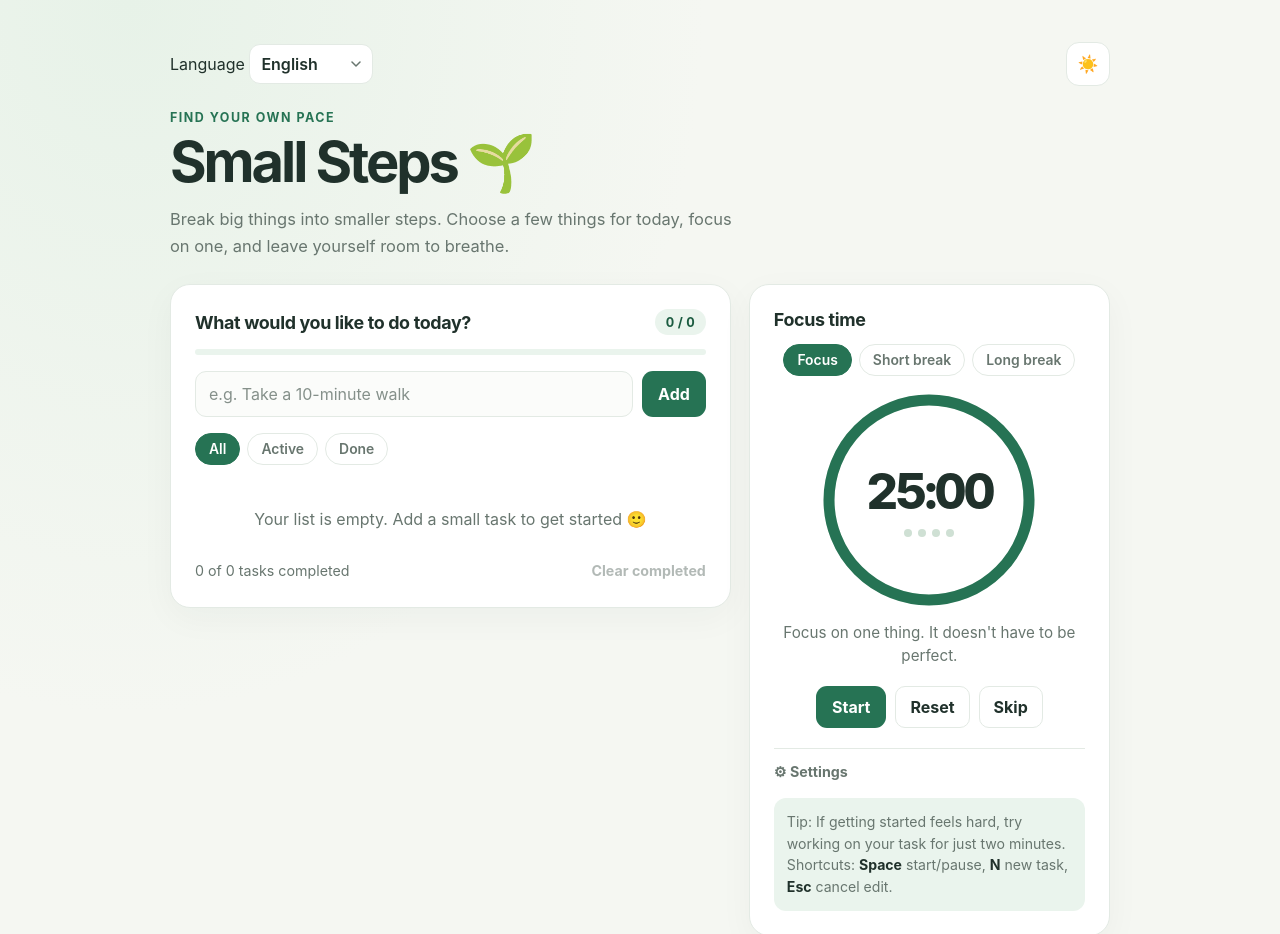
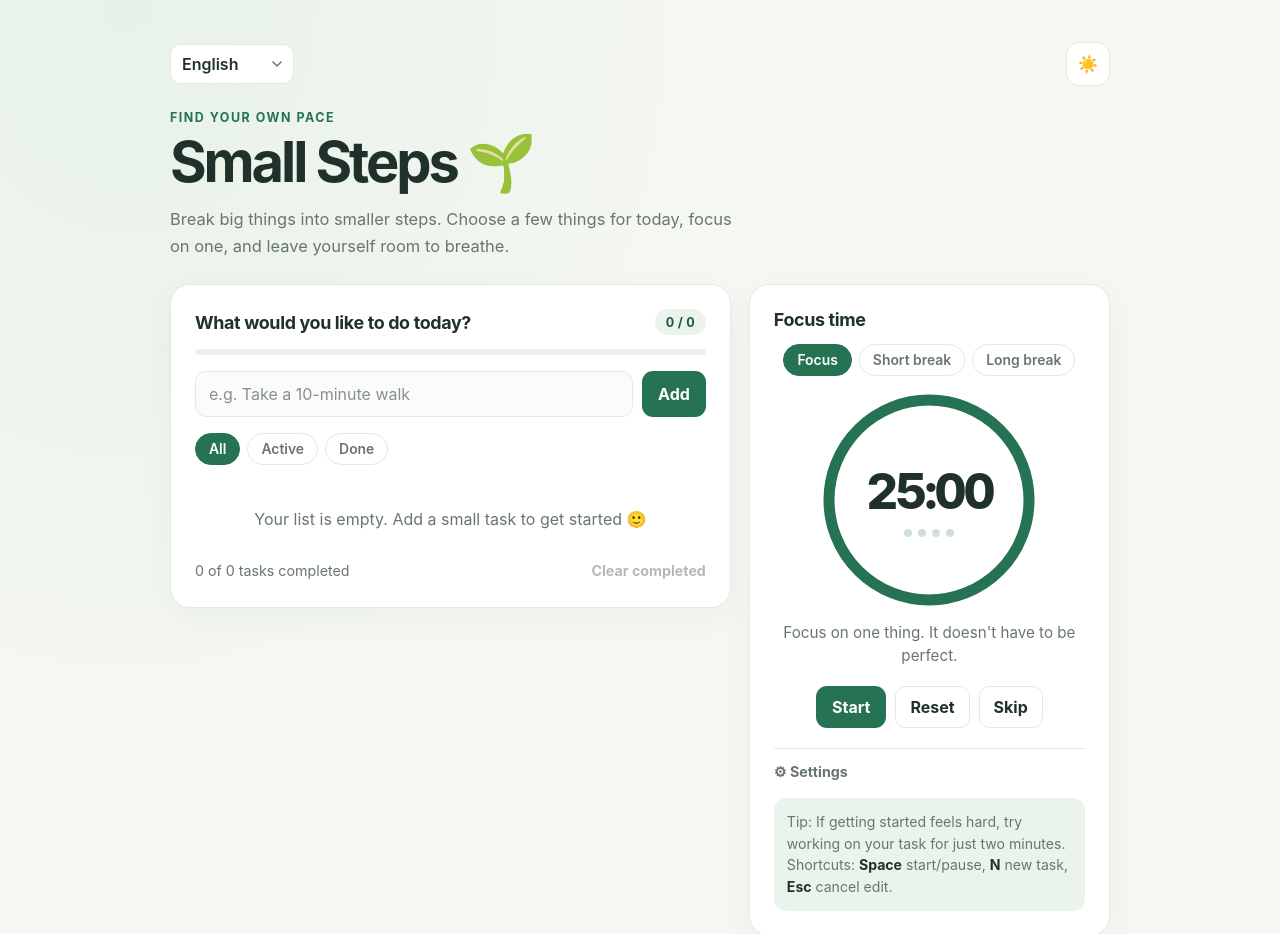
Before and after one commit to firatnexus/Small-Steps-, a plain HTML site: page index.html in a window 1280 px wide. Shown: the top 934 px of the page. Drawn offline with Linux system fonts and the light colour scheme.

Commit message:
Update index.html

```diff
--- a/index.html
+++ b/index.html
@@ -5,7 +5,7 @@
   <meta name="viewport" content="width=device-width, initial-scale=1, viewport-fit=cover">
   <meta name="theme-color" content="#f5f7f2">
   <meta name="description" content="Görev listesi ve Pomodoro zamanlayıcısı — 12 dilde, çevrimdışı, tek dosya.">
-  <title>Small Steps — Your daily focus space</title>
+  <title>Minik Adımlar — Small Steps</title>
 
   <!-- PWA -->
   <link rel="manifest" href="manifest.json">
@@ -22,10 +22,7 @@
   <main class="wrap">
     <!-- Üst bar: dil + tema -->
     <div class="topbar">
-      <label class="language-control" for="lang-select">
-        <span id="language-label" data-i18n="langLabel"></span>
-        <select id="lang-select" class="lang-select" aria-label="Language"></select>
-      </label>
+      <select id="lang-select" class="lang-select" aria-label="Language"></select>
       <button class="icon-button" id="theme-toggle" type="button"
               data-i18n-aria="themeLight" data-i18n-title="themeLight">☀️</button>
     </div>
```
